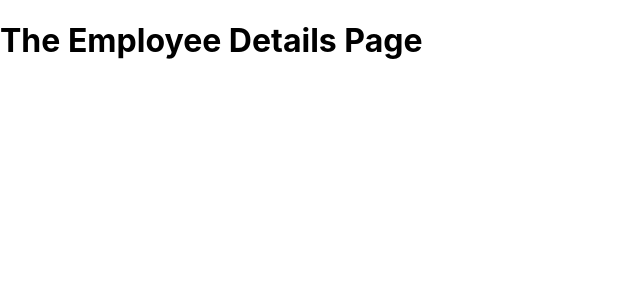
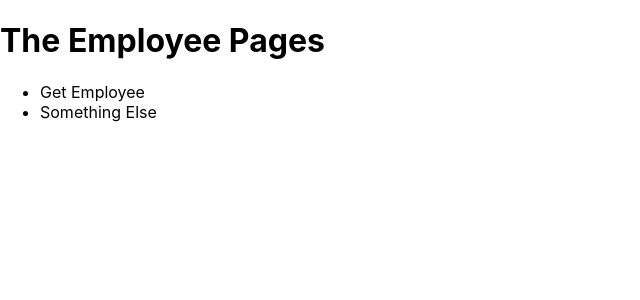
Before and after one commit to Nasruddinkhan/next-js-app, a Next.js app: page /component/employee in a window 1280 px wide. Shown: the top 300 px of the page, without its empty margins (0-640 px from the left). Built offline with nearby package versions, Linux system fonts and the light colour scheme.

Commit message:
add next js project

```diff
--- a/pages/component/employee.js
+++ b/pages/component/employee.js
@@ -1,7 +1,19 @@
+import Link from "next/link";
+import { Fragment } from "react";
 
 
 function EmployeeDetails(){
-    return <h1>The Employee Details Page </h1>
+    return (
+      <Fragment>
+        <h1>The Employee Pages</h1>
+        <ul>
+          <li>
+            <Link href="/component/employee/passingid">Get Employee</Link>
+          </li>
+          <li>Something Else</li>
+        </ul>
+      </Fragment>
+    );
 }
 
 export default EmployeeDetails;
```
